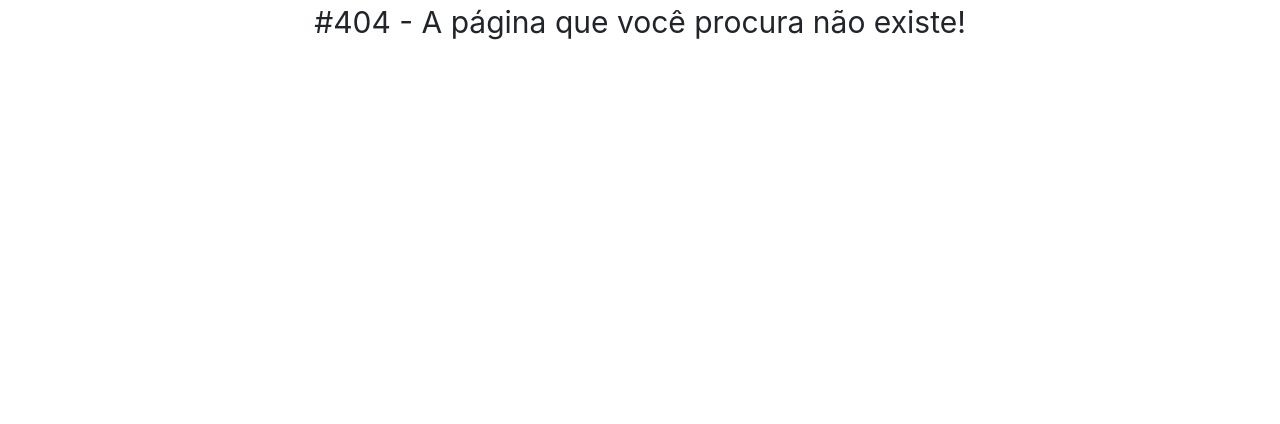
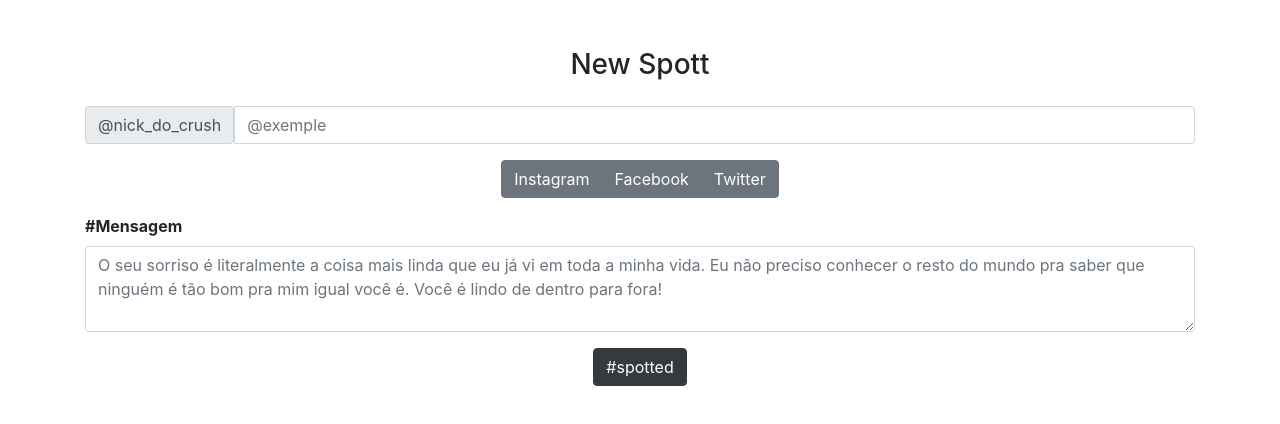
Before and after one commit to jonasdsg/spotted, an Angular app in the folder spotted-front/: page /novo in a window 1280 px wide. Before the commit this address had no page. Shown: the top 424 px of the page. Built offline with nearby package versions, Linux system fonts and the light colour scheme.

Commit message:
criar spotted

```diff
--- a/spotted-front/src/app/componentes/componentes.module.ts
+++ b/spotted-front/src/app/componentes/componentes.module.ts
@@ -1,3 +1,4 @@
+import { NewSpottModule } from './new-spott/new-spot.module';
 import { NaoEncontradoModule } from './nao-encontrado/nao-encontrado.module';
 import { LoginModule } from './login/login.module';
 import { RouterModule } from '@angular/router';
@@ -12,6 +13,11 @@ import { DiscussModule } from './discuss/discuss.module';
         RouterModule,
         LoginModule,
         DiscussModule,
+        NewSpottModule,
+
+        //
+        //Sempre manter esse componente por ultimo, caso contrário oque estiver
+        // abaixo dele nunca será encontrado por rotas.
         NaoEncontradoModule,
     ]
 })
--- /dev/null
+++ b/spotted-front/src/app/componentes/new-spott/new-spot.routing.module.ts
@@ -0,0 +1,17 @@
+import { NewSpottComponent } from './new-spott.component';
+import { RouterModule, Routes } from '@angular/router';
+import { NgModule } from "@angular/core";
+
+const rota:Routes = [
+    {
+        path: 'novo',
+        component: NewSpottComponent
+    }
+]
+
+@NgModule({
+    imports:[
+        RouterModule.forRoot(rota)
+    ]
+})
+export class NewSpottRoutingModule{}
--- /dev/null
+++ b/spotted-front/src/app/componentes/new-spott/new-spott.component.html
@@ -0,0 +1,37 @@
+<div class="container">
+
+    <div class="d-flex flex-column">
+
+        <div class="input-group justify-content-center mt-5 mb-3">
+            <h3>New Spott</h3>
+        </div>
+
+        <div class="input-group mb-3">
+            <span class="input-group-text">@nick_do_crush</span>
+            <input type="text" class="form-control" placeholder="@exemple">
+        </div>
+        <div class="input-group justify-content-center mb-3">
+            <div class="btn-group btn-group-toggle">
+                <label for="op1" class="btn btn-secondary">Instagram
+                    <input type="radio" name="rede" id="op1">
+                </label>
+                <label for="op2" class="btn btn-secondary">Facebook
+                    <input type="radio" name="rede" id="op2">
+                </label>
+                <label for="op3" class="btn btn-secondary">Twitter
+                    <input type="radio" name="rede" id="op3">
+                </label>
+            </div>
+        </div>
+
+        <div class="mb-3">
+            <label for="link" class="form-label"><strong>#Mensagem</strong></label>
+            <textarea class="form-control" id="link" rows="3" placeholder="O seu sorriso é literalmente a coisa mais linda que eu já vi em toda a minha vida. Eu não preciso conhecer o resto do mundo pra saber que ninguém é tão bom pra mim igual você é. Você é lindo de dentro para fora!"></textarea>
+        </div>
+
+        <div class="input-group justify-content-center">
+            <button class="btn btn-dark">#spotted</button>
+        </div>
+    </div>
+
+</div>
--- /dev/null
+++ b/spotted-front/src/app/componentes/new-spott/new-spott.component.ts
@@ -0,0 +1,13 @@
+import { Component } from "@angular/core";
+
+@Component({
+    templateUrl: 'new-spott.component.html'
+})
+export class NewSpottComponent{
+    public clicked:boolean = true;
+
+    subMenu(){
+        this.clicked = !this.clicked;
+        console.log(this.clicked)
+    }
+}
```
Also changed, not shown: spotted-front/src/app/componentes/new-spott/new-spot.module.ts (added, +16 -0 lines).
